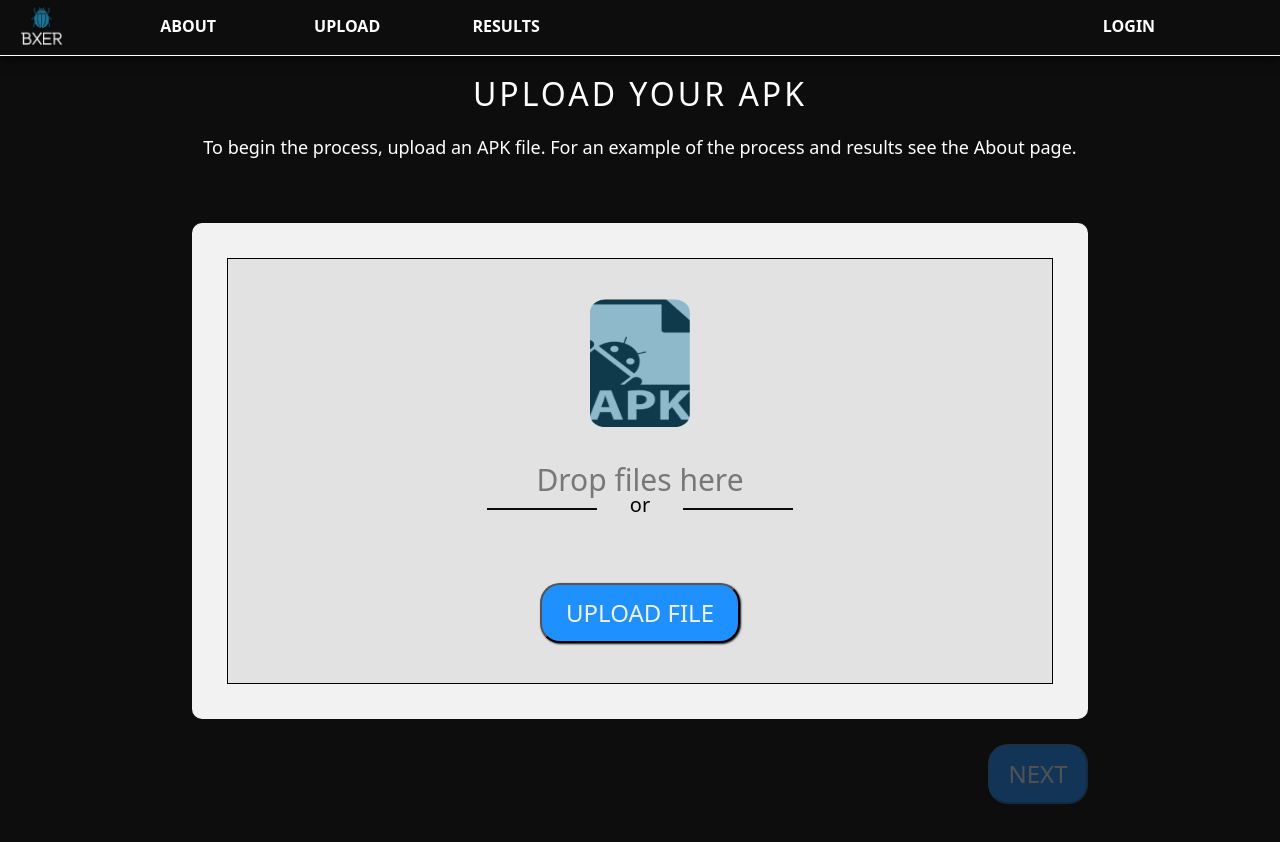
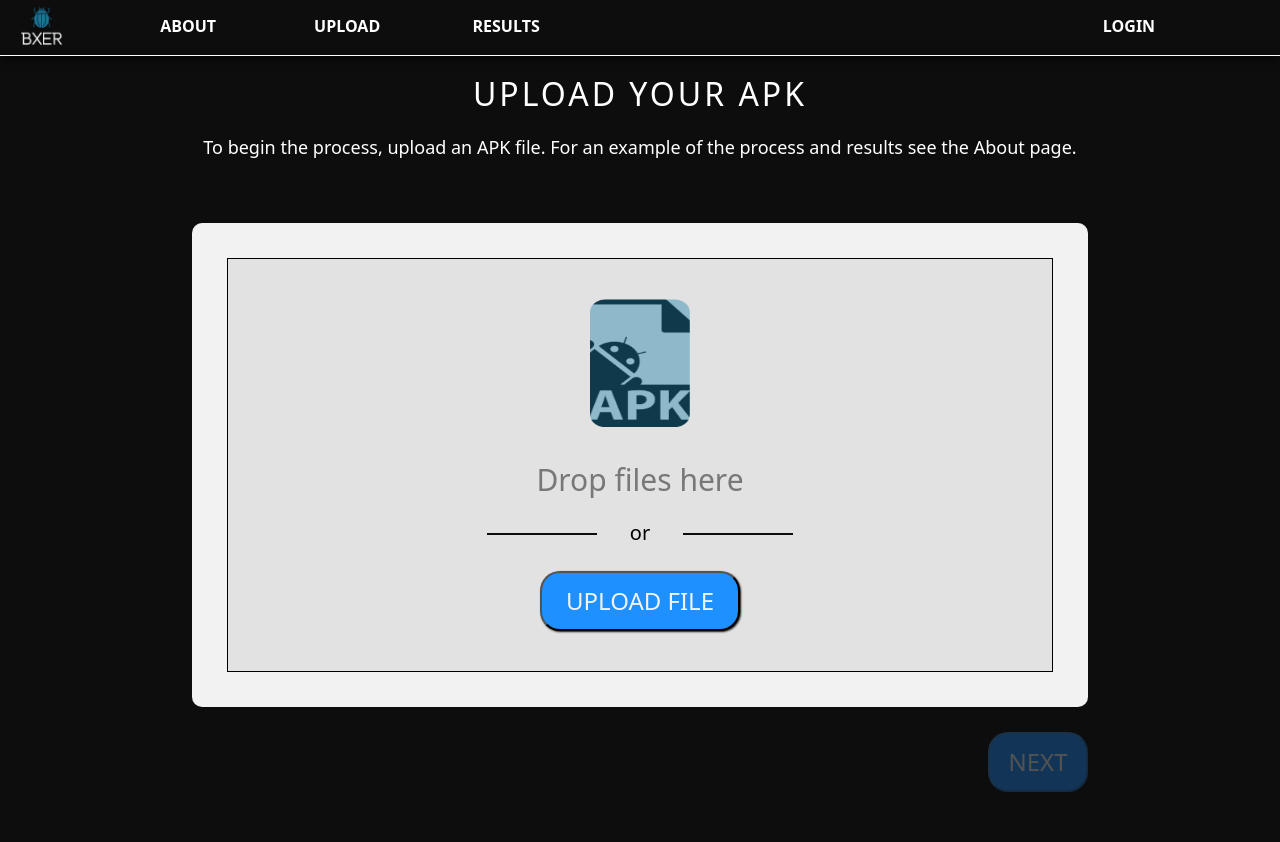
Before and after one commit to luyangliuable/usability-accessibility-testing-app, a React (Create React App) app in the folder Website/: page /upload in a window 1280 px wide. Built offline with nearby package versions, Linux system fonts and the light colour scheme.

Commit message:
Renamed some styles to be more appropriate. Fixed issue where uploadBox wasn't displaying correctly.

```diff
--- a/Website/src/Upload/components/UploadBox.css
+++ b/Website/src/Upload/components/UploadBox.css
@@ -1,4 +1,4 @@
-.result-box-root {
+.upload-box-root {
   height: 100%;
   width: 100%;
   background-color: #e2e2e2;
@@ -7,77 +7,65 @@
   padding-bottom: 40px;
 }
 
-.result-vspacing-10 {
+.upload-vspacing-10 {
   padding-top: 10px;
   width: 100%;
   display: inline-flex;
 }
 
-.result-box-icon {
+.upload-box-icon {
   height: 128px;
   width: 100px;
   margin-left: auto;
   margin-right: auto;
 }
 
-.result-box-full-width {
+.upload-box-full-width {
   width: 100%;
   display: inline-flex;
   align-content: center;
   align-items: center;
 }
 
-.result-box-center-bar {
+.upload-box-center-bar {
   height: 28px;
   width: 370px;
   margin-left: auto;
   margin-right: auto;
-  display: inline-flexbox;
-  padding-bottom: 40px;
-  align-content: center;
-  align-items: center;
 }
 
-.result-box-line {
+.upload-box-line {
   width: 110px;
   height: 2px;
   background-color: #0d0d0d;
-  margin-top: -10px;
-  margin-bottom: 0px;
-  padding: 0px;
+  margin-top: 15px;
   display: inline-flex;
 }
 
-.result-box-left {
+.upload-box-left {
   align-self: flex-start;
   float: left;
   margin-left: 32px;
 }
 
-.result-box-right {
+.upload-box-right {
   align-self: flex-end;
   float: right;
   margin-right: 32px;
 }
 
-.result-box-text-30 {
+.upload-box-text-30 {
   width: 100%;
   text-align: center;
-  vertical-align: top;
   font-size: 30px;
-  line-height: auto;
   color: rgba(13, 13, 13, 0.5);
 }
 
-.result-box-text-20 {
-  vertical-align: top;
+.upload-box-text-20 {
   font-size: 20px;
-  line-height: auto;
   color: #000000;
-  margin-top: -28px;
-  padding: 0px;
 }
 
-.result-text-center {
+.upload-text-center {
   text-align: center;
 }
--- a/Website/src/Upload/components/UploadBox.js
+++ b/Website/src/Upload/components/UploadBox.js
@@ -39,36 +39,36 @@ const UploadBox = ({
   });
 
   return (
-    <div className="result-box-root">
+    <div className="upload-box-root">
       <div {...getRootProps()} disabled={objectState.buttonState}>
         <input {...getInputProps()} disabled={objectState.buttonState} />
 
-        <div className="result-box-full-width">
+        <div className="upload-box-full-width">
           <img
-            className="result-box-icon"
+            className="upload-box-icon"
             src={require("./content/apk-image.png")}
             alt={""}
           />
         </div>
 
-        <div className="result-vspacing-10"> </div>
+        <div className="upload-vspacing-10"> </div>
 
-        <div className="result-box-full-width">
-          <p className="result-box-text-30">
+        <div className="upload-box-full-width">
+          <p className="upload-box-text-30">
             {objectState.selectedFile
               ? objectState.selectedFile.name
               : "Drop files here"}
           </p>
         </div>
 
-          <div className="result-box-center-bar">
-            <div className="result-box-line result-box-left" />
-            <div className="result-box-line result-box-right" />
-            <p className="result-box-text-20 result-text-center">or</p>
-          </div>
+        <div className="upload-box-center-bar">
+          <div className="upload-box-line upload-box-left" />
+          <div className="upload-box-line upload-box-right" />
+          <p className="upload-box-text-20 upload-text-center">or</p>
+        </div>
 
         <div
-          className="result-box-full-width"
+          className="upload-box-full-width"
           style={{
             display: "flexbox",
             flexDirection: "column",
```
